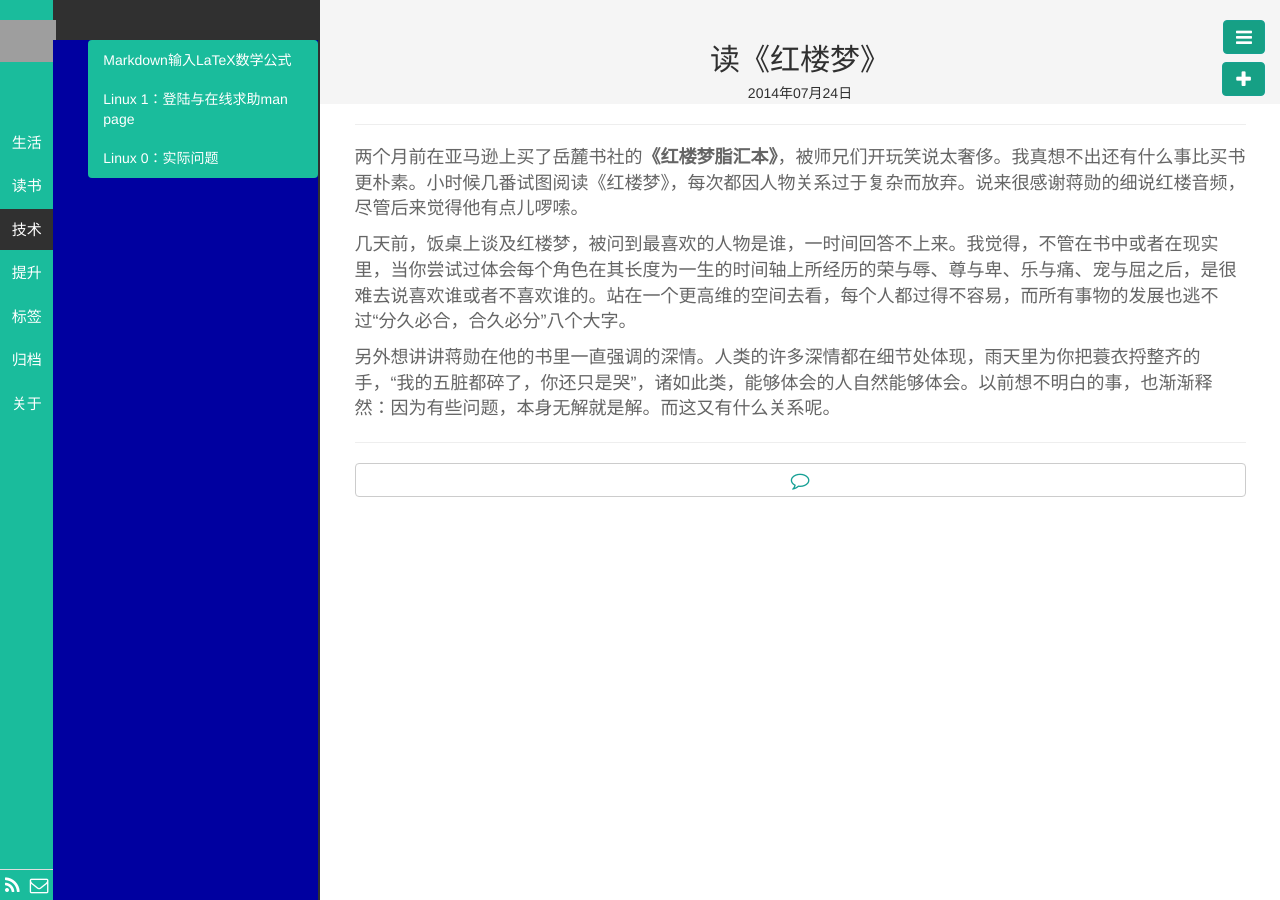
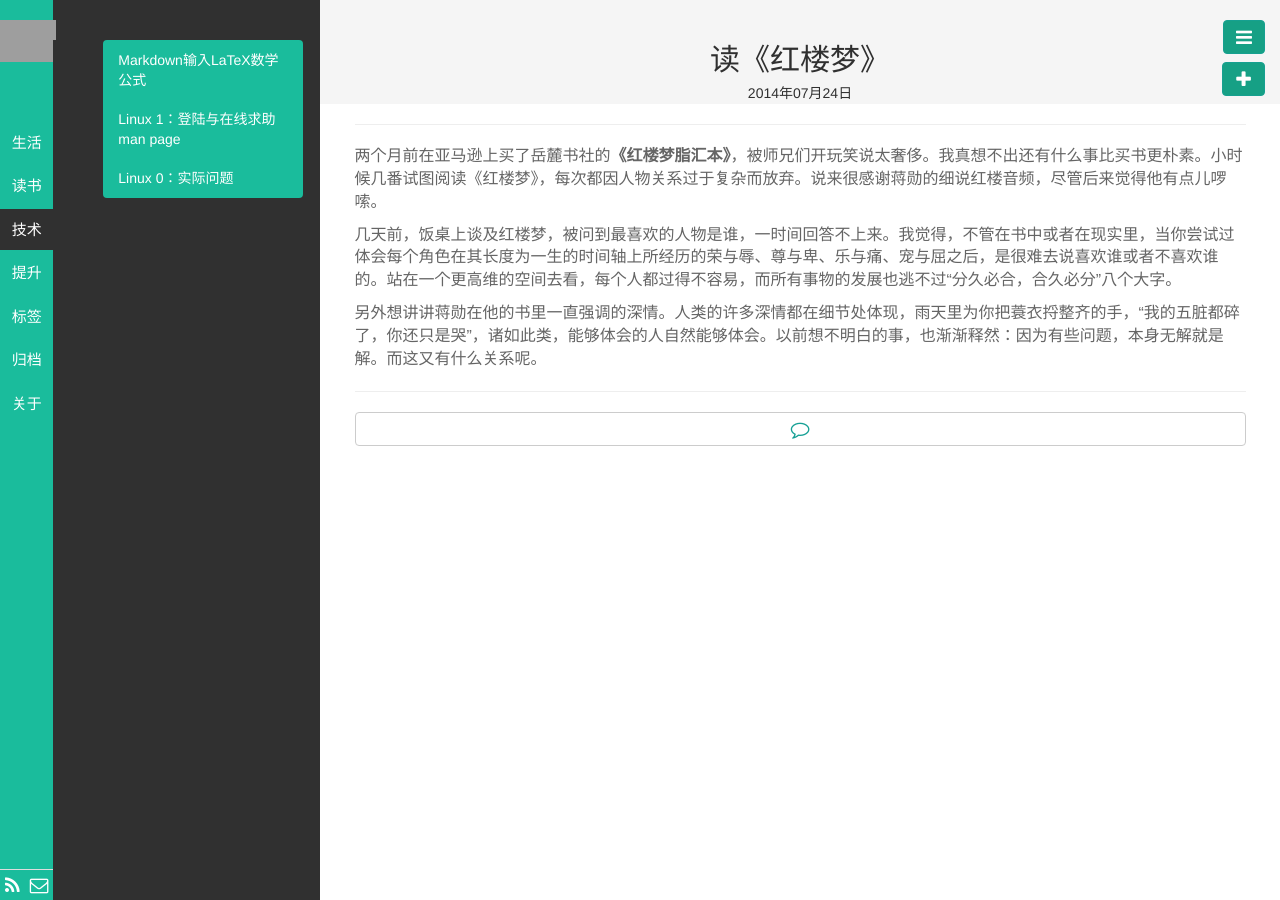
Before and after one commit to NemoTec/NemoTec.github.io, a Jekyll site: the page built from _posts/读书/2014-07-24-dream-of-red-chamber.md, in a window 1280 px wide. Built offline with Jekyll 4.4.1, drawn with Linux system fonts in a browser that asks for light colours; Markdown is read by kramdown in place of the engine named in the settings; grey boxes are pictures that could not be loaded.

Commit message:
modify configuration 2

```diff
--- a/_includes/navside.html
+++ b/_includes/navside.html
@@ -27,7 +27,7 @@
     </div>
     <div class="col-md-10 col-xs-10 aside2">
       <div class="row">
-        <div class="tab-content">
+        <div class="col-md-12 col-xs-12 tab-content">
           {% for category in site.categories %}
             <div class="tab-pane" id="{{ category[0] }}">
               <div class="list-group">
--- a/public/css/base.css
+++ b/public/css/base.css
@@ -68,7 +68,7 @@ body, html {
   /*background-color: #fafaf6;*/
   /*background-image: url(/public/img/body_bg.jpg);*/
 
-  background-color: #0000a0;
+  background-color: #303030;
   height: 100%;
   border-right: 2px solid #303030;
   overflow-y: auto;
@@ -103,7 +103,7 @@ body, html {
   line-height: 1.42857143;
 }
 #content {
-  font-size: 18px;
+  font-size: 16px;
 }
 #content h2, h3 {
   line-height: 2;
```
